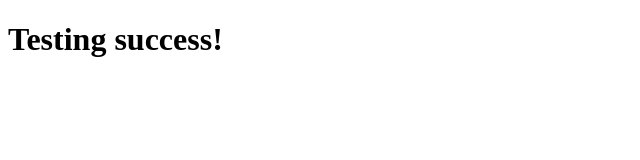
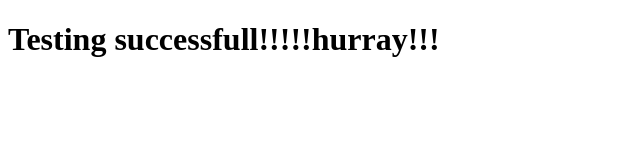
Before and after one commit to jobs711/jobs711.github.io, a plain HTML site: page index.html in a window 1280 px wide. Shown: the whole page, without its empty margins (0-640 px from the left). Drawn offline with Linux system fonts and the light colour scheme.

Commit message:
modified index

```diff
--- a/index.html
+++ b/index.html
@@ -1,5 +1,5 @@
 <!DOCTYPE html>
   <html>
     <title>test</title>
-    <body><h1>Testing success!</h1></body>
+    <body><h1>Testing successfull!!!!!hurray!!!</h1></body>
   </html>
```
